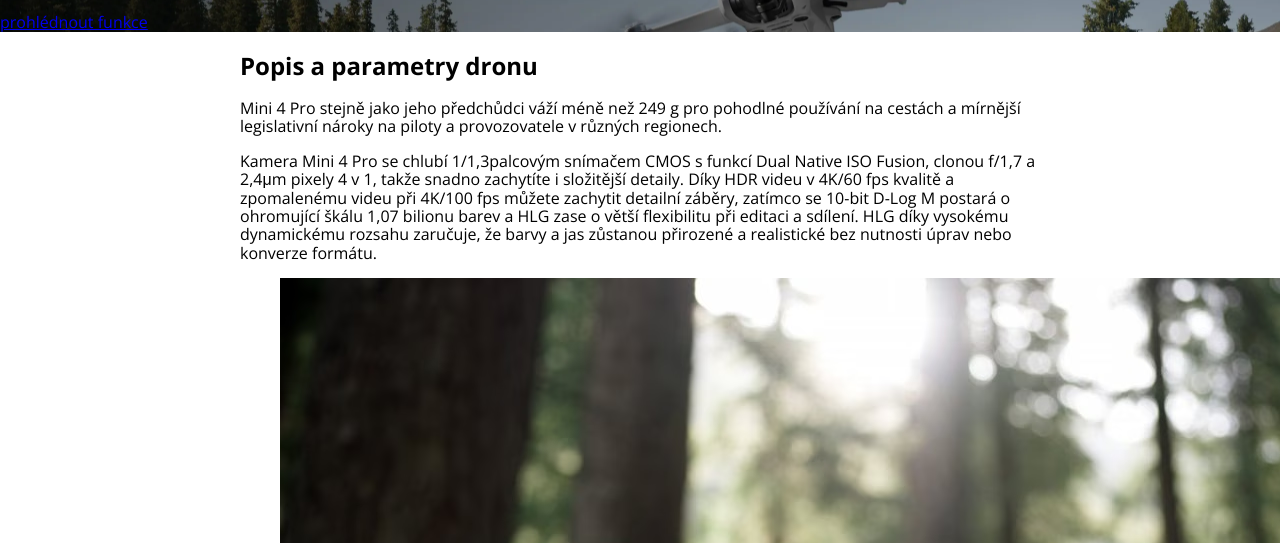
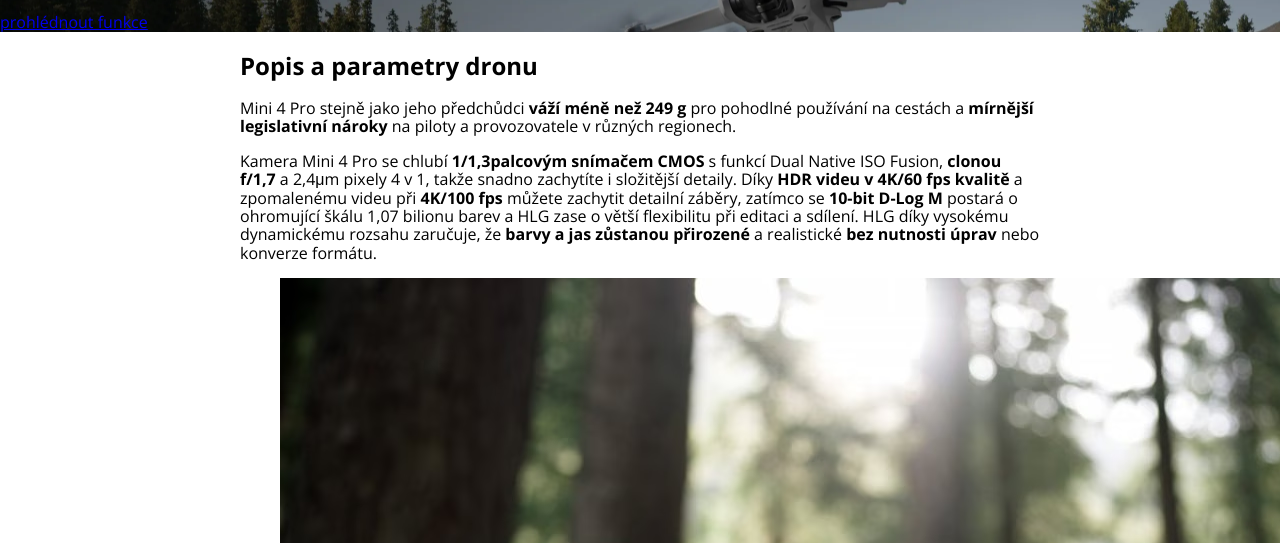
Before and after one commit to TomasHejzlar/WebProjektVDruhaku, a plain HTML site: page index.html in a window 1280 px wide. Shown: the part 180-723 px from the top of the page. Drawn offline with nearby package versions, Linux system fonts and the light colour scheme.

Commit message:
bold text

```diff
--- a/index.html
+++ b/index.html
@@ -20,8 +20,8 @@
     <main class="page__content">
         <section class="page__content">
         <h2 class="page__title">Popis a parametry dronu</h2>
-        <p>Mini 4 Pro stejně jako jeho předchůdci váží méně než 249 g pro pohodlné používání na cestách a mírnější legislativní nároky na piloty a provozovatele v různých regionech.</p>
-        <p>Kamera Mini 4 Pro se chlubí 1/1,3palcovým snímačem CMOS s funkcí Dual Native ISO Fusion, clonou f/1,7 a 2,4μm pixely 4 v 1, takže snadno zachytíte i složitější detaily. Díky HDR videu v 4K/60 fps kvalitě a zpomalenému videu při 4K/100 fps můžete zachytit detailní záběry, zatímco se 10-bit D-Log M postará o ohromující škálu 1,07 bilionu barev a HLG zase o větší flexibilitu při editaci a sdílení. HLG díky vysokému dynamickému rozsahu zaručuje, že barvy a jas zůstanou přirozené a realistické bez nutnosti úprav nebo konverze formátu.</p>
+        <p>Mini 4 Pro stejně jako jeho předchůdci <b>váží méně než 249 g</b> pro pohodlné používání na cestách a <b>mírnější legislativní nároky</b> na piloty a provozovatele v různých regionech.</p>
+        <p>Kamera Mini 4 Pro se chlubí <b>1/1,3palcovým snímačem CMOS</b> s funkcí Dual Native ISO Fusion, <b>clonou f/1,7</b> a 2,4μm pixely 4 v 1, takže snadno zachytíte i složitější detaily. Díky <b>HDR videu v 4K/60 fps kvalitě</b> a zpomalenému videu při <b>4K/100 fps</b> můžete zachytit detailní záběry, zatímco se <b>10-bit D-Log M </b>postará o ohromující škálu 1,07 bilionu barev a HLG zase o větší flexibilitu při editaci a sdílení. HLG díky vysokému dynamickému rozsahu zaručuje, že <b>barvy a jas zůstanou přirozené</b> a realistické <b>bez nutnosti úprav</b> nebo konverze formátu.</p>
         <figure>
             <picture>
                 <source srcset="./images/dron-v-letu.avif">
@@ -30,6 +30,8 @@
         </picture>
         <figcaption>Pohled zpředu na drona DJI Mini 4 Pro</figcaption>
         </figure>
+
+
 
     </section>
 
```
